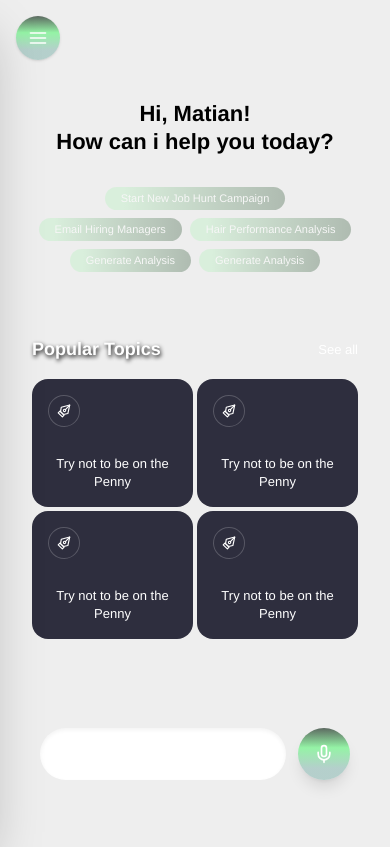
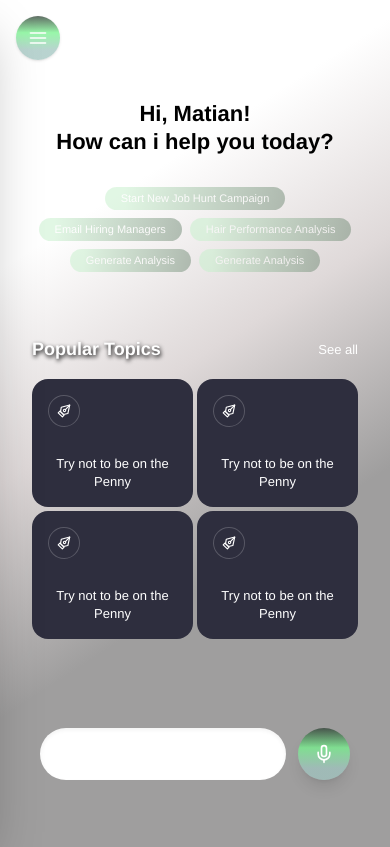
Before and after one commit to Nisha-developers/Zymm-design-, a React (Vite) app: page / in a window 390 px wide. Built offline with nearby package versions, Linux system fonts and the light colour scheme.

Commit message:
Update PhoneMockup background styles

```diff
--- a/src/components/PhoneMockup.jsx
+++ b/src/components/PhoneMockup.jsx
@@ -1,6 +1,6 @@
 export default function PhoneMockup({ children }) {
   return (
-    <div className="relative flex min-h-screen min-w-0 flex-1 flex-col overflow-x-clip bg-[#eee] md:px-[var(--desktop-content-padding)]">
+        <div className="relative flex min-h-screen min-w-0 flex-1 flex-col overflow-x-clip bg-page-gradient dark:bg-page-gradient-dark md:px-[var(--desktop-content-padding)]">
       {children}
     </div>
   );
```
